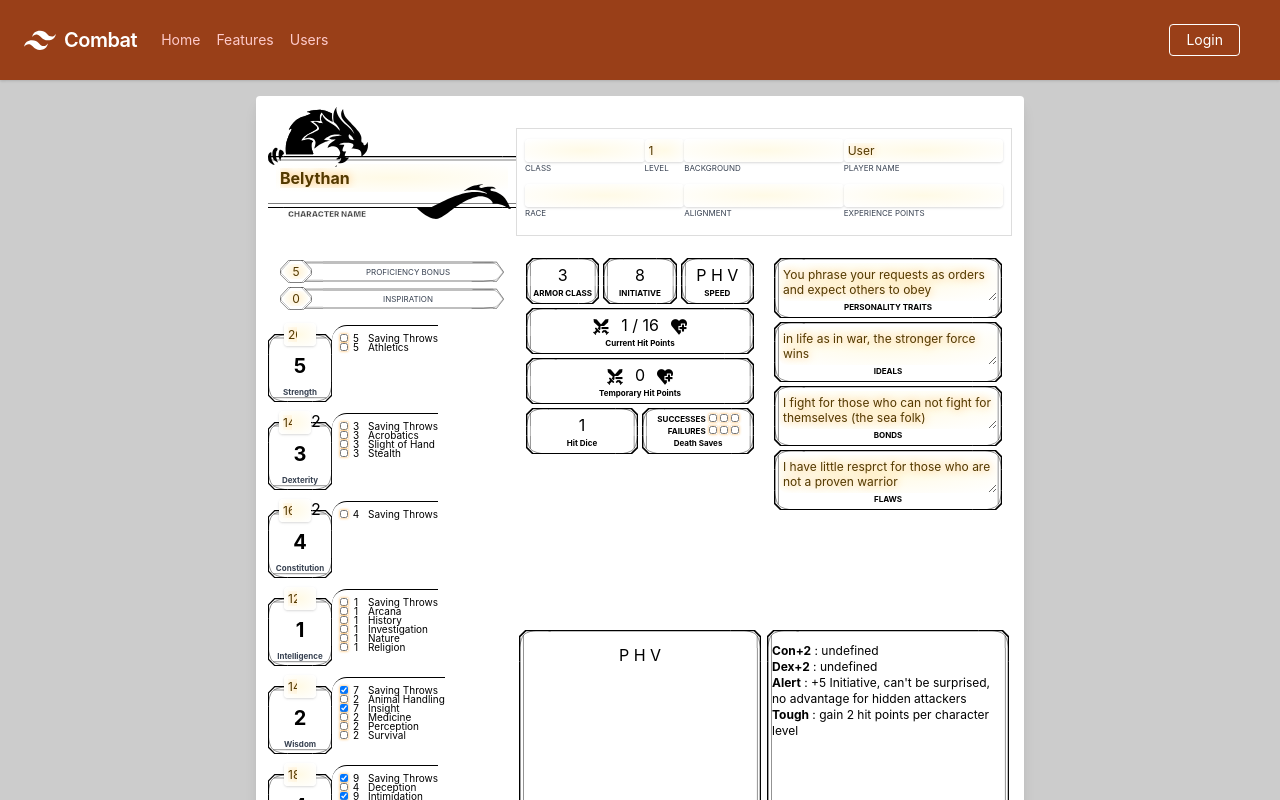
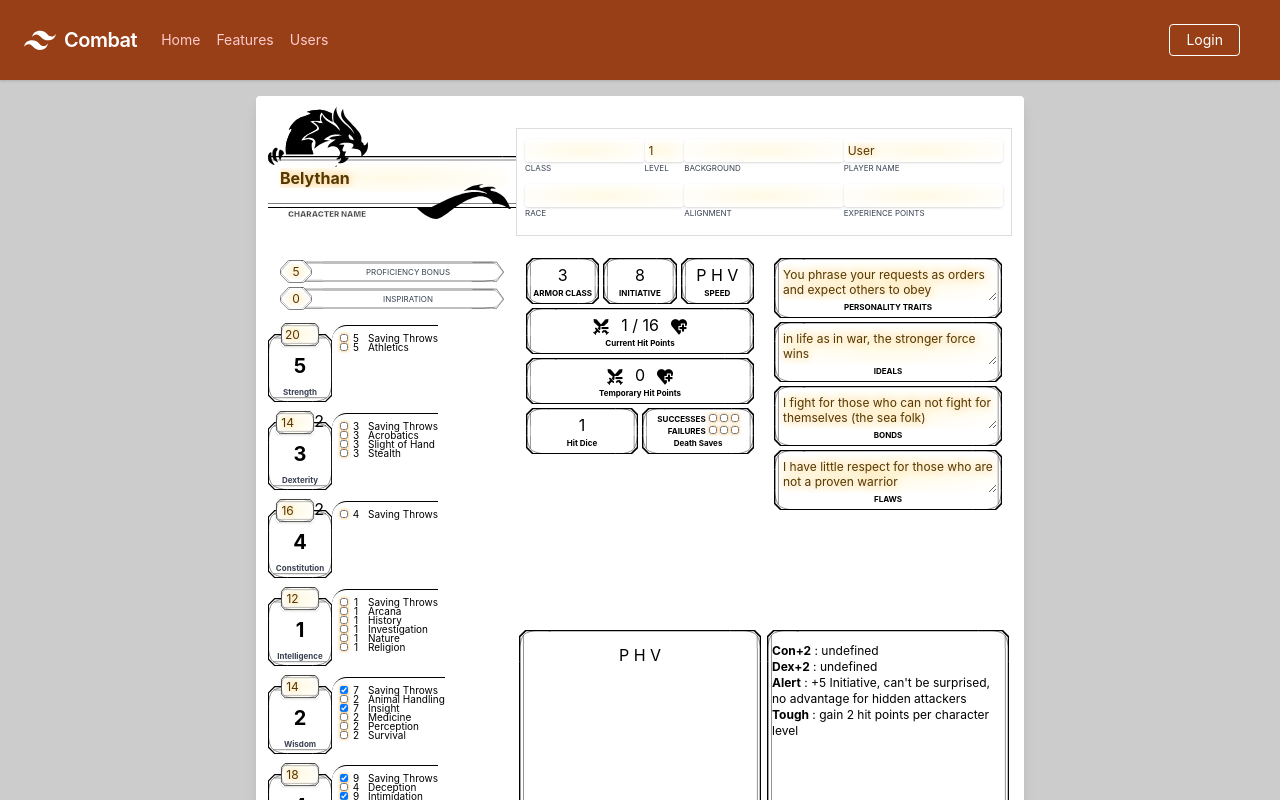
Before and after one commit to Brian-Fairbanks/combat, a React (Create React App) app in the folder client/: page /Character in a window 1280 px wide. Shown: the top 800 px of the page. Built offline with nearby package versions, Linux system fonts and the light colour scheme; no server answers.

Commit message:
Added border on numbers forced number instead of text in level

```diff
--- a/client/src/components/CharacterSheet/CharSheet.js
+++ b/client/src/components/CharacterSheet/CharSheet.js
@@ -7,7 +7,7 @@ import './styles.css';
 
 const vertInput = "shadow appearance-none w-full rounded p-1 text-gray-700 text-xs leading-tight focus:outline-none focus:shadow-outline";
 // const horInput = "shadow appearance-none w-1/4 rounded p-1 text-gray-700 leading-tight focus:outline-none focus:shadow-outline inline-block";
-const numInput = "shadow appearance-none w-1/2 rounded p-1 text-gray-700 text-xs leading-tight focus:outline-none focus:shadow-outline text-center";
+const numInput = "shadow appearance-none w-3/5 rounded p-1 text-gray-700 text-xs leading-tight focus:outline-none focus:shadow-outline text-center";
 const text = "input appearance-none rounded-lg text-gray-700 w-full flex-grow p-1 text-xs leading-tight focus:outline-none focus:shadow-outline ";
 
 const statList = ["str", "dex", "con", "int", "wis", "cha"];
@@ -60,7 +60,7 @@ return (
             <input
               className={vertInput}
               id="class"
-              type="text"
+              type="number"
               value={props.stats.level}
               onChange={e => props.singleChangeHandler("level", e.target.value)}
             />
@@ -182,7 +182,7 @@ return (
                   <div className="statNum w-2/3 sm:w-16 styledBorder text-center mx-auto sm:mx-0">
                     <div className="statTop">
                       <input
-                        className={numInput}
+                        className={numInput+" styledBorder"}
                         id="class"
                         type="number"
                         defaultValue={props.stats["base"+stat]}
@@ -524,8 +524,8 @@ return (
           <div id="deadLabel">DEAD</div>
           <button
             className="bg-blue-500 hover:bg-blue-300 w-32 border-2 border-white shadow text-white font-bold py-2 px-4 rounded"
-            onClick={()=>(props.ressurect())}
-          >Ressurect Me!</button>
+            onClick={()=>(props.resurrect())}
+          >Resurrect Me!</button>
         </div>
         :
         ""
--- a/client/src/components/CharacterSheet/index.js
+++ b/client/src/components/CharacterSheet/index.js
@@ -1,7 +1,6 @@
 import React, { useRef, useState, useEffect } from "react";
 import useWindowSize from "../useWindowSize";
 import CharacterSheet from "./CharSheet";
-import { set } from "mongoose";
 
 const statList = ["str", "dex", "con", "int", "wis", "cha"];
 const numInput = "shadow appearance-none w-1/2 rounded p-1 text-gray-700 text-xs leading-tight focus:outline-none focus:shadow-outline text-center";
@@ -52,7 +51,7 @@ function Logic() {
     personality: `You phrase your requests as orders and expect others to obey`,
     ideals: "in life as in war, the stronger force wins",
     bonds: "I fight for those who can not fight for themselves (the sea folk)",
-    flaws: "I have little resprct for those who are not a proven warrior",
+    flaws: "I have little respect for those who are not a proven warrior",
 
     str: 0,
     dex: 0,
@@ -338,6 +337,7 @@ function Logic() {
           id="modalInput"
           className={"mb-1 border-2 border-black" + numInput}
           ref={modalRef}
+          autoFocus
         />
         <button
           type="submit"
@@ -358,7 +358,7 @@ function Logic() {
         dead();
       }
       if (!stats.deathSaves.saves.includes(false)) {
-        ressurect();
+        resurrect();
       }
     }
   }, [stats])
@@ -368,7 +368,7 @@ function Logic() {
     setStats({ ...stats, dead: true })
   }
 
-  function ressurect() {
+  function resurrect() {
     setStats({ ...stats, dead: false, curHP: 1, deathSaves: { saves: [false, false, false], fails: [false, false, false] } })
     console.log("Good job, brah.  You live.");
   }
@@ -397,7 +397,7 @@ function Logic() {
         profChangeHandler={profChangeHandler}
         baseProfChangeHandler={baseProfChangeHandler}
         singleChangeHandler={singleChangeHandler}
-        ressurect={ressurect}
+        resurrect={resurrect}
       />
     </div>
   )
```
